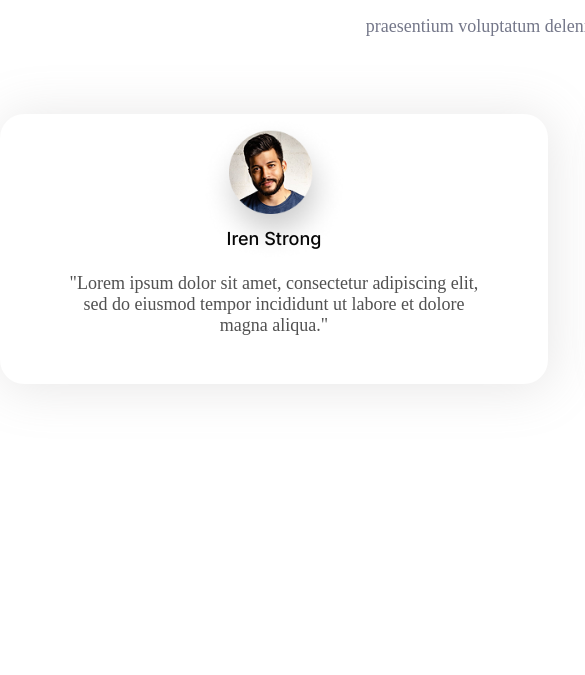
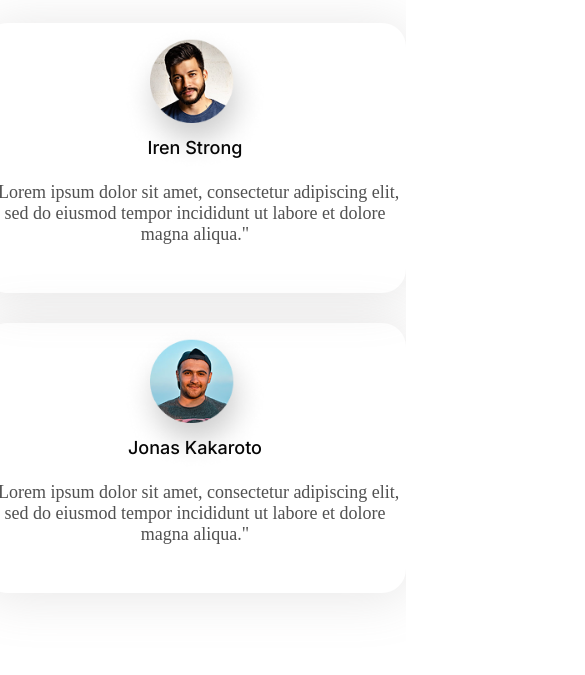
Before and after one commit to fmhossain01/testmonial, a plain HTML site: page index.html in a window 390 px wide. Shown: the part 303-978 px from the top of the page, 585 px wide, since content can reach past the window. Before the commit the page ends 909 px from the top, so only its background shows below. Drawn offline with nearby package versions, Linux system fonts and the light colour scheme.

Commit message:
responsive 575.99

```diff
--- /dev/null
+++ b/css/responsive.css
@@ -0,0 +1,28 @@
+@media (max-width: 575.99px) {
+  .container {
+    width: 100%;
+    padding: 0 12px;
+  }
+  #testimonial {
+    padding: 50px 0;
+}
+  .header span {
+    font-size: 14px;
+  }
+  .header h2 {
+    font-size: 30px;
+  }
+  .header p {
+    width: auto;
+    font-size: 14px;
+  }
+  .cards {
+    flex-wrap: wrap;
+    row-gap: 30px;
+    justify-content: center;
+    padding: 32px 0;
+  }
+  .card {
+    width: 500px;
+  }
+}
--- a/css/style.css
+++ b/css/style.css
@@ -44,6 +44,7 @@ a {
   line-height: 32px;
   color: #747789;
   margin: 0 auto;
+  font-family: "Open Sans", sans-serif
 }
 .cards {
   display: flex;
--- a/index.html
+++ b/index.html
@@ -12,6 +12,7 @@
     />
     <link rel="stylesheet" href="./css/all.min.css" />
     <link rel="stylesheet" href="./css/style.css" />
+    <link rel="stylesheet" href="./css/responsive.css">
   </head>
   <body>
     <section id="testimonial">
```
